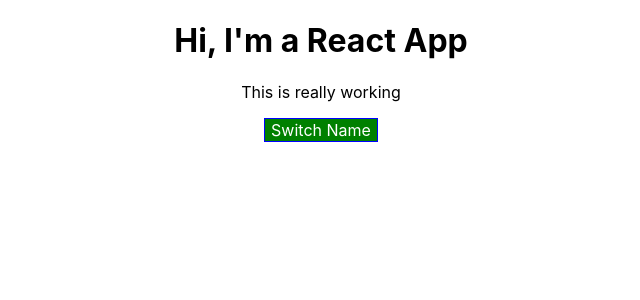
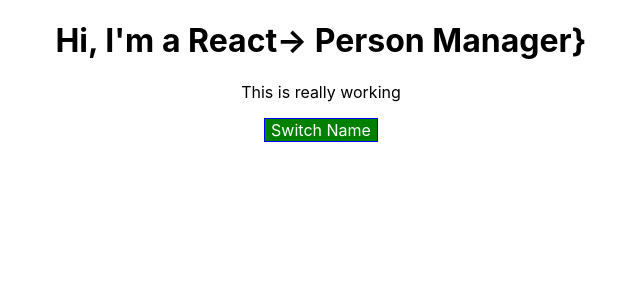
Before and after one commit to elDin-Dev/react-complete-guide, a React app: page / in a window 1280 px wide. Shown: the top 300 px of the page, without its empty margins (319-959 px from the left). Built offline with nearby package versions, Linux system fonts and the light colour scheme.

Commit message:
add a title class based app component. then pass to a functional component

```diff
--- a/src/components/Cockpit/Cockpit.js
+++ b/src/components/Cockpit/Cockpit.js
@@ -22,7 +22,7 @@ const cockpit = (props) => {
 
     return (
         <div className={styleClasses.Cockpit}>
-            <h1>Hi, I'm a React App</h1>
+            <h1>Hi, I'm a React-> {props.tittle}}</h1>
             <p className={assignedClasses.join(' ')}>This is really working</p>
 
             <button
--- a/src/containers/App.js
+++ b/src/containers/App.js
@@ -69,6 +69,7 @@ class App extends Component {
     return (
       <div className={styleClasses.App}>
         <Cockpit
+        tittle={this.props.appTittle}
         showPersons={this.state.showPersons}
         persons={this.state.persons}
         clicked  = {this.togglePersonsHandler} />
--- a/src/index.js
+++ b/src/index.js
@@ -4,7 +4,7 @@ import './index.css';
 import App from './containers/App';
 import * as serviceWorker from './serviceWorker';
 
-ReactDOM.render(<App />, document.getElementById('root'));
+ReactDOM.render(<App appTittle='Person Manager'/>, document.getElementById('root'));
 
 // If you want your app to work offline and load faster, you can change
 // unregister() to register() below. Note this comes with some pitfalls.
```
